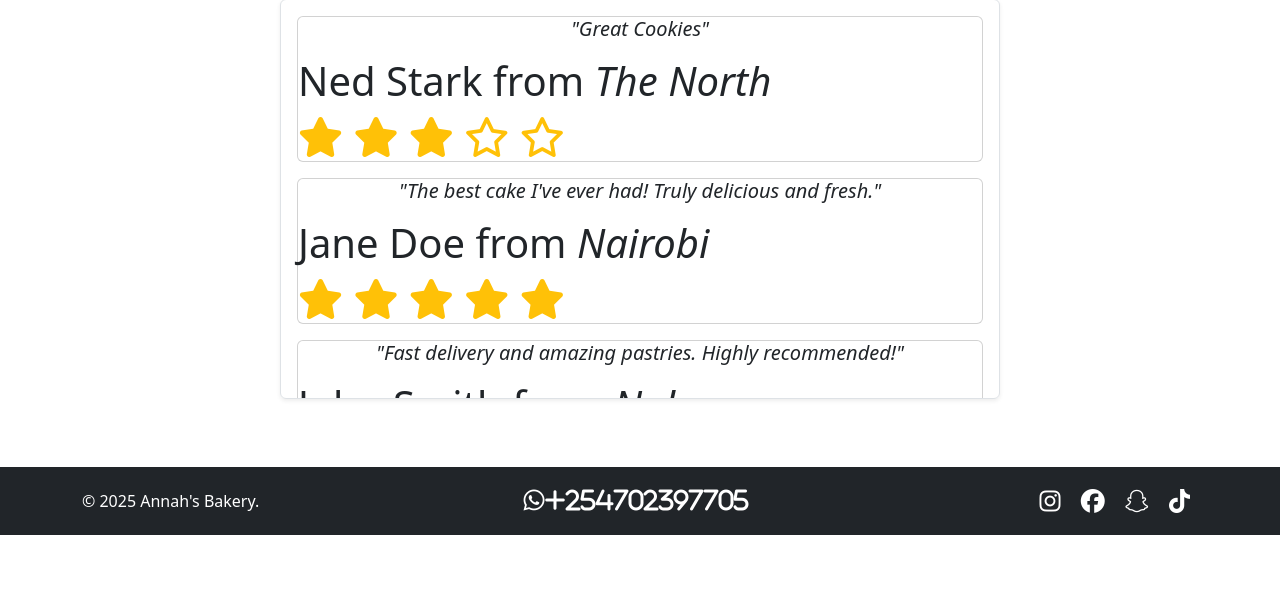
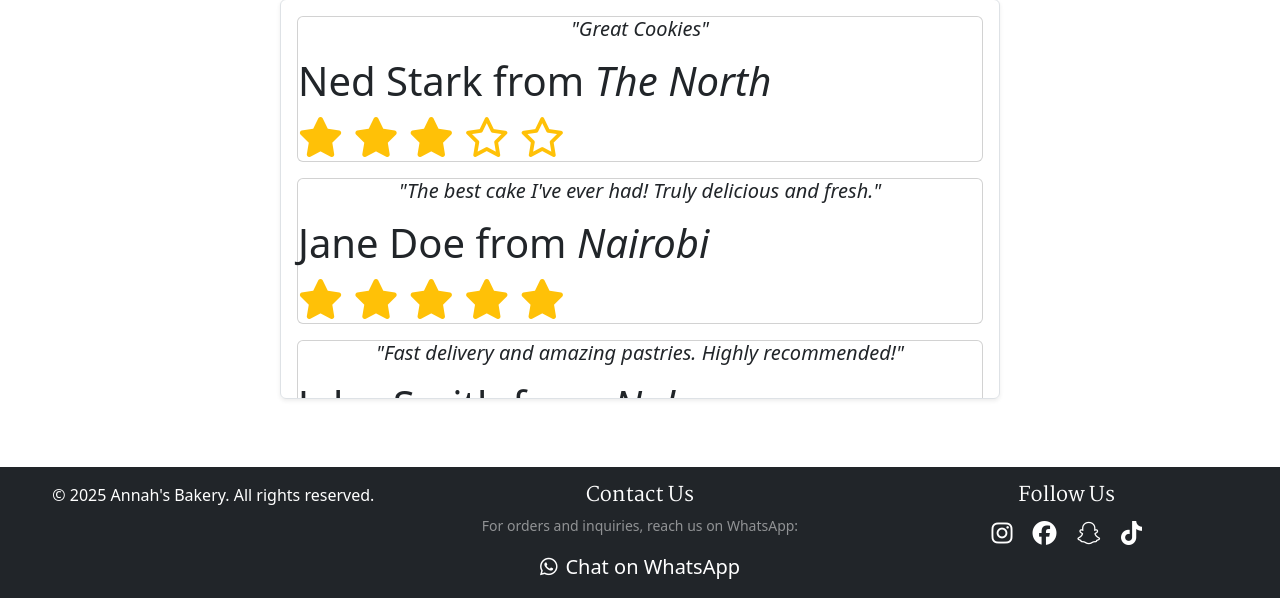
Before and after one commit to R-gitonga/Annah-s-Bakey, a Flask app: page / in a window 1280 px wide. Shown: the part 2333-2931 px from the top of the page. Before the commit the page ends 2868 px from the top, so only its background shows below. Run offline with Flask 3, Linux system fonts and the light colour scheme; some web fonts are replaced.

Commit message:
Add context processor for current time and update footer with dynamic year and WhatsApp contact

```diff
--- a/app.py
+++ b/app.py
@@ -1,10 +1,17 @@
+
 from flask import Flask, render_template, request, jsonify, flash, redirect, url_for
 import os
 from flask_sqlalchemy import SQLAlchemy
+from datetime import datetime, timezone
 
 
 app = Flask(__name__)
 
+
+
+@app.context_processor
+def inject_now():
+    return {'now': datetime.now(timezone.utc)}
 #configuration for sqlalchemy
 # Get DATABASE_URL from environment variable or use a fallback for local development
 app.config['SQLALCHEMY_DATABASE_URI'] = os.environ.get('DATABASE_URL', 'sqlite:///bakery.db')
--- a/templates/base.html
+++ b/templates/base.html
@@ -79,25 +79,43 @@
     </main>
 
     <footer class="bg-dark text-white py-3 mt-5" id="contact-info">
-        <div class="container">
-            <div class="row align-items-center">
-                <div class="col-md-4 text-center text-md-start mb-3 mb-md-0">
-                    <p class="mb-0">&copy; {{ 2025 }} Annah's Bakery.</p>
+        <div class="container-fluid">
+            <div class="row text-center">
+
+                <!-- {# Column 1: Copyright Info (Left-aligned on medium/larger screens) #} -->
+                <div class="col-md-4 mb-3 mb-md-0">
+                    <p class="mb-0">&copy; {{ now.year }} Annah's Bakery. All rights reserved.</p>
+                    <!-- {# Make sure you have the 'now' context processor in app.py #} -->
                 </div>
-                <div class="col-md-4 text-center mb-3 mb-md-0">
-                    <a href="https://wa.me/+254702397705" target="_blank" class="text-white text-decoration-none d-inline-flex align-items-center fs-4">
-                        <i class="fab fa-whatsapp me-2">+254702397705</i>
+
+                <!-- {# Column 2: Contact Info (Centered on small, aligned center on medium/larger screens) #} -->
+                <div class="col-md-4 mb-3 mb-md-0">
+                    <h5 class="text-white mb-2">Contact Us</h5>
+                    <p class="text-white-50 small">For orders and inquiries, reach us on WhatsApp:</p>
+                    {% set whatsapp_number_footer = "254702397705" %}
+                    {% set prefill_message_footer = "Hello Annah's Bakery! I have a general inquiry." %}
+                    {% set encoded_message_footer = prefill_message_footer | urlencode %}
+
+                    <a href="https://wa.me/{{ whatsapp_number_footer }}?text={{ encoded_message_footer }}" target="_blank"
+                        class="text-white text-decoration-none d-inline-flex align-items-center fs-5"
+                        aria-label="Contact Annah's Bakery on WhatsApp">
+                        <i class="fab fa-whatsapp me-2"></i> Chat on WhatsApp
                     </a>
                 </div>
-                <div class="col-md-4 text-center text-md-end">
-                    <a href="https://www.instagram.com/" target="_blank" class="text-white mx-2 fs-4"><i class="fab fa-instagram"></i></a>
-                    <a href="https://www.facebook.com/" target="_blank" class="text-white mx-2 fs-4"><i class="fab fa-facebook"></i></a>
-                    <a href="https://www.snapchat.com/" target="_blank" class="text-white mx-2 fs-4"><i class="fab fa-snapchat"></i></a>
-                    <a href="https://www.tiktok.com/" target="_blank" class="text-white mx-2 fs-4"><i class="fab fa-tiktok"></i></a>
+
+                <!-- {# Column 3: Follow Us / Social Media (Right-aligned on small, aligned center on medium/larger screens) #} -->
+                <div class="col-md-4">
+                    <h5 class="text-white mb-2">Follow Us</h5>
+                    <div class="social-icons">
+                        <a href="https://www.instagram.com/" target="_blank" class="text-white mx-2 fs-4" aria-label="Follow us on Instagram"><i class="fab fa-instagram"></i></a>
+                        <a href="https://www.facebook.com/" target="_blank" class="text-white mx-2 fs-4" aria-label="Follow us on Facebook"><i class="fab fa-facebook"></i></a>
+                        <a href="https://snapchat.com/" target="_blank" class="text-white mx-2 fs-4" aria-label="Follow us on Snapchat"><i class="fab fa-snapchat"></i></a>
+                        <a href="https://tiktok.com/" target="_blank" class="text-white mx-2 fs-4" aria-label="Follow us on TikTok"><i class="fab fa-tiktok"></i></a>
+                    </div>
                 </div>
+
             </div>
         </div>
-
     </footer>
 
     <script src="https://cdn.jsdelivr.net/npm/bootstrap@5.3.3/dist/js/bootstrap.bundle.min.js"></script>
```
